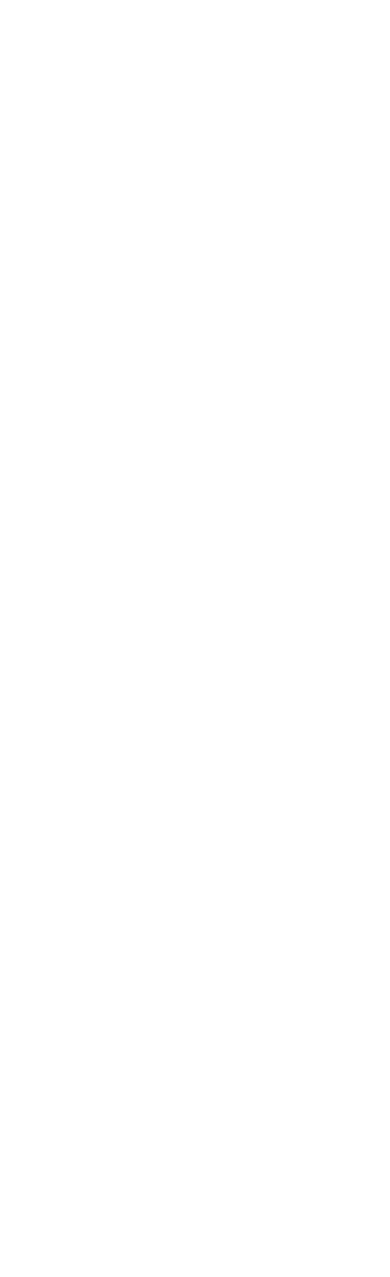
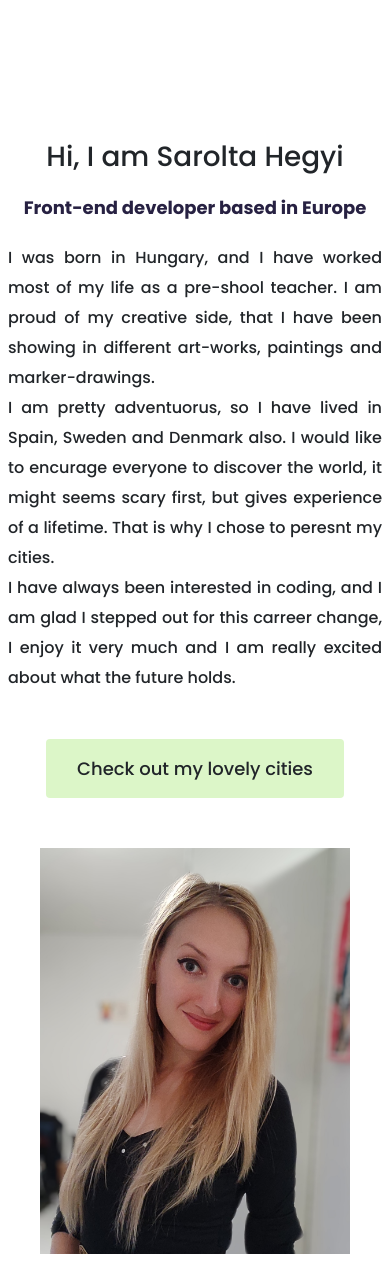
Before and after one commit to saroltah/Portfolio-project, a plain HTML site: page about-me.html in a window 390 px wide. Before the commit the page ends 844 px from the top, so only its background shows below. Drawn offline with nearby package versions, Linux system fonts and the light colour scheme.

Commit message:
built the about me page

```diff
--- a/about-me.html
+++ b/about-me.html
@@ -0,0 +1,68 @@
+<!DOCTYPE html>
+<html lang="en">
+  <head>
+    <head>
+      <meta charset="UTF-8" />
+      <meta http-equiv="X-UA-Compatible" content="IE=edge" />
+      <meta name="viewport" content="width=device-width, initial-scale=1.0" />
+      <title>Document</title>
+      <link
+        href="https://cdn.jsdelivr.net/npm/bootstrap@5.3.0-alpha1/dist/css/bootstrap.min.css"
+        rel="stylesheet"
+        integrity="sha384-GLhlTQ8iRABdZLl6O3oVMWSktQOp6b7In1Zl3/Jr59b6EGGoI1aFkw7cmDA6j6gD"
+        crossorigin="anonymous"
+      />
+      <link rel="preconnect" href="https://fonts.googleapis.com" />
+      <link rel="preconnect" href="https://fonts.gstatic.com" crossorigin />
+      <link
+        href="https://fonts.googleapis.com/css2?family=Playfair+Display:wght@700&family=Poppins:wght@500;700&display=swap"
+        rel="stylesheet"
+      />
+      <link rel="stylesheet" href="style.css" />
+      <script
+        src="https://cdn.jsdelivr.net/npm/bootstrap@5.3.0-alpha1/dist/js/bootstrap.bundle.min.js"
+        integrity="sha384-w76AqPfDkMBDXo30jS1Sgez6pr3x5MlQ1ZAGC+nuZB+EYdgRZgiwxhTBTkF7CXvN"
+        crossorigin="anonymous"
+      ></script>
+      <script
+        src="https://kit.fontawesome.com/bb001f50c7.js"
+        crossorigin="anonymous"
+      ></script>
+    </head>
+    <body>
+      <div class="about-section container">
+        <div class="row">
+          <div class="col about-text-section">
+            <h1>Hi, I am Sarolta Hegyi</h1>
+            <h2 class="mt-4 mb-4">Front-end developer based in Europe</h2>
+            <p class="about-me-paragraph">
+              I was born in Hungary, and I have worked most of my life as a
+              pre-shool teacher. I am proud of my creative side, that I have
+              been showing in different art-works, paintings and
+              marker-drawings.
+              <br />
+              I am pretty adventuorus, so I have lived in Spain, Sweden and
+              Denmark also. I would like to encurage everyone to discover the
+              world, it might seems scary first, but gives experience of a
+              lifetime. That is why I chose to peresnt my cities.
+              <br />
+              I have always been interested in coding, and I am glad I stepped
+              out for this carreer change, I enjoy it very much and I am really
+              excited about what the future holds.
+            </p>
+            <a href="/my-cities.html" class="btn btn-branding"
+              >Check out my lovely cities</a
+            >
+          </div>
+          <div class="col-lg-6">
+            <img
+              src="/img/én.jpg"
+              alt="image-about-me"
+              class="my-image rounded img-fluid"
+            />
+          </div>
+        </div>
+      </div>
+    </body>
+  </head>
+</html>
--- a/style.css
+++ b/style.css
@@ -42,7 +42,8 @@ body {
   font-size: 64px;
   font-family: var(--heading-font-family);
 }
-.city-description {
+.city-description,
+.about-me-paragraph {
   font-size: 16px;
   line-height: 30px;
   text-align: justify;
@@ -71,6 +72,28 @@ body {
   padding-top: 20px;
   text-decoration: none;
 }
+.my-image {
+  max-height: 560px;
+  padding: 20px 20px;
+}
+.about-secton h1 {
+  font-size: 64px;
+  line-height: 80px;
+  font-family: var(--heading-font-family);
+  font-weight: bold;
+}
+.about-section h2 {
+  font-size: 18px;
+  font-weight: bold;
+  color: var(--secondary-text-color);
+}
+.about-section {
+  padding: 160px 20px;
+}
+.about-text-section {
+  margin-top: -20px;
+}
+
 @media (max-width: 1200px) {
   .city-name {
     font-size: 50px;
@@ -117,4 +140,13 @@ body {
   .city-description {
     padding: 0px 15px;
   }
+  .about-section {
+    text-align: center;
+  }
+  .my-image {
+    margin-top: 30px;
+  }
+  .about-section {
+    padding-bottom: 0px;
+  }
 }
```
Also changed, not shown: index.html (+1 -1 lines), img/én.jpg (added).
